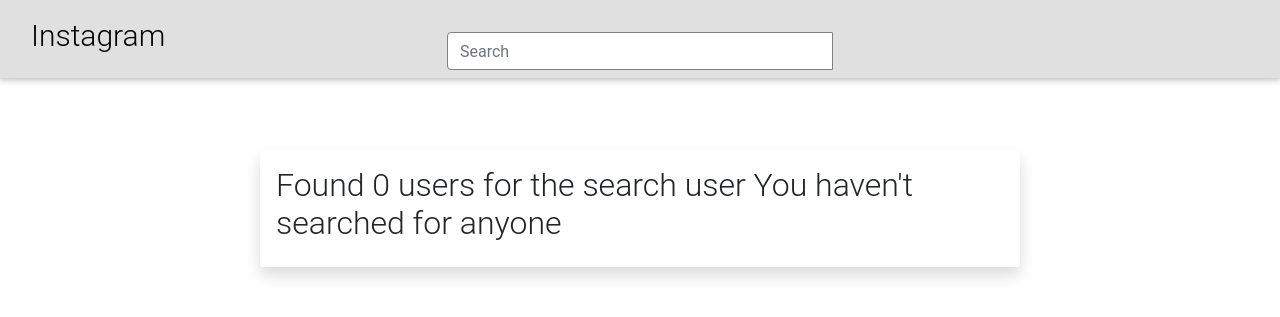
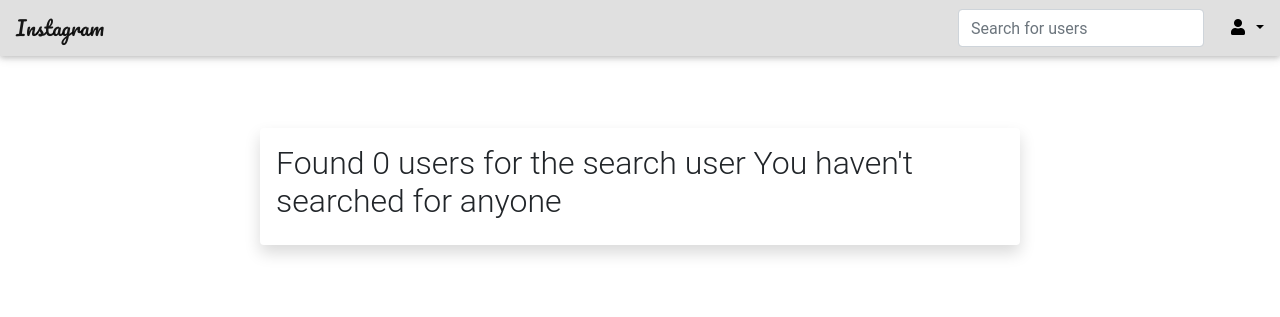
Before and after one commit to Julzpeter/insta-clon, a Django app: page /search/ in a window 1280 px wide. Shown: the top 317 px of the page. Run offline with Django 3.2, Linux system fonts and the light colour scheme; some libraries are stand-ins or nearby versions.

Commit message:
updates the navbar.html

```diff
--- a/instagram/templates/base.html
+++ b/instagram/templates/base.html
@@ -8,6 +8,7 @@
     <meta http-equiv="X-UA-Compatible" content="ie=edge">
     <title>Instagram</title>
     <!-- Font Awesome -->
+    <link href="https://fonts.googleapis.com/css?family=Pacifico&display=swap" rel="stylesheet">
     <!-- <link rel="stylesheet" href="{% static 'css/styles.css' %}"> -->
     <link rel="stylesheet" href="https://use.fontawesome.com/releases/v5.8.2/css/all.css">
     <!-- Bootstrap core CSS -->
--- a/instagram/templates/navbar.html
+++ b/instagram/templates/navbar.html
@@ -1,11 +1,11 @@
-<nav class="navbar navbar-expand-lg navbar-light bg-light">
+<!-- <!-- <nav class="navbar navbar-dark default-color">
     <ul class="navbar-nav mr-auto">
         <div class="col-sm-4 col-md-4 col-xs-2">
             <ul class="nav navbar-nav navbar-left">
-                <li> <a style="font-size:30px;color:black" class="glyphicon glyphicon-camera " href="/">
+                 <li> <a style="font-size:30px;color:black" class="glyphicon glyphicon-camera " href="/">
                         <span class="ig"> Instagram</span> </a></li>
             </ul>
-            <!-- <a href="/"><span class="fa fa-instagram fa-2x" aria-hidden="true">Instagram</a> -->
+            <!-- <a href="/"><span class="fa fa-instagram fa-2x" aria-hidden="true">Instagram</a>
         </div>
     </ul>
     <div class="col-sm-4 col-md-4 col-xs-8">
@@ -13,16 +13,16 @@
         &nbsp;
         <form class="navbar-form form-search" role="search" action="{% url 'get_search' %}">
             <div class="input-group">
-                <input type="text" style="border:1px solid grey" class="form-control" placeholder="Search" name="user">
+                <input class="form-control mr-sm-2" type="text" placeholder="Search" name="user">
                 <div class="input-group-btn">
-                    <!-- <button class="btn btn-default" style="border-radius:2px" ;type="submit">SEARCH</button> -->
+                    <button class="btn btn-outline-white btn-md my-2 my-sm-0 ml-3" type="submit">Search</button>
                 </div>
             </div>
         </form>
 
-    </div>
+    </div> -->
 
-    <div class="col-sm-4 col-md-4 col-xs-2">
+    <!-- <div class="col-sm-4 col-md-4 col-xs-2">
         {% if user.is_authenticated %}
         <a href="{% url 'profile' user.id %}"><i class="fa fa-user fa-2x" style="float:right; margin-left: 20px;"
                 aria-hidden="true"></i></a>
@@ -33,7 +33,53 @@
         <a href="/logout"><i class="fa fa-cog fa-2x " style="float:right; margin-left: 20px;"></i>LOGOUT</a>
         {% endif %}
     </div>
+</nav> -->
+<style>
+    .insta{
+        font-family: 'Pacifico', cursive;
+        font-size:20px;
+
+    }
+</style>
+<nav class="navbar navbar-light bg-light justify-content-between">
+    <a class="navbar-brand insta" href="/">Instagram</a></a>
+
+    <ul class="navbar-nav ml-auto nav-flex-icons">
+        <form class="form-inline">
+            <input class="form-control mr-sm-2" type="search" placeholder="Search for users" name="user">
+            <!-- <button class="btn btn-outline-success my-2 my-sm-0" type="submit">Search</button> -->
+        </form>
+
+        <li class="nav-item dropdown pl-3">
+            <a class="nav-link dropdown-toggle" id="navbarDropdownMenuLink-333" data-toggle="dropdown"
+                aria-haspopup="true" aria-expanded="false">
+                <i class="fas fa-user"></i>
+            </a>
+            <div class="dropdown-menu dropdown-menu-right dropdown-default"
+                aria-labelledby="navbarDropdownMenuLink-333">
+                {% if user.is_authenticated %}
+                <a class="dropdown-item" href="{% url 'profile' user.id %}">Profile</a>
+                {% endif %}
+                <!-- <a class="dropdown-item" href="">Login</a> -->
+
+                <a class="dropdown-item" href="/logout">Logout </a>
+
+            </div>
+        </li>
+    </ul>
 </nav>
 <br>
 <br>
 <br>
+
+
+
+<!--
+<form class="form-inline">
+    <div class="md-form my-0">
+        <input class="form-control mr-sm-2" type="text" placeholder="Search" name="user">
+    </div>
+    <button class="btn btn-outline-white btn-md my-2 my-sm-0 ml-3" type="submit">Search</button>
+</form>
+</nav>
+<input type="text" style="border:1px solid grey" class="form-control" placeholder="Search" name="user"> -->
```
Also changed, not shown: media/images/wedding6.jpg (added).
